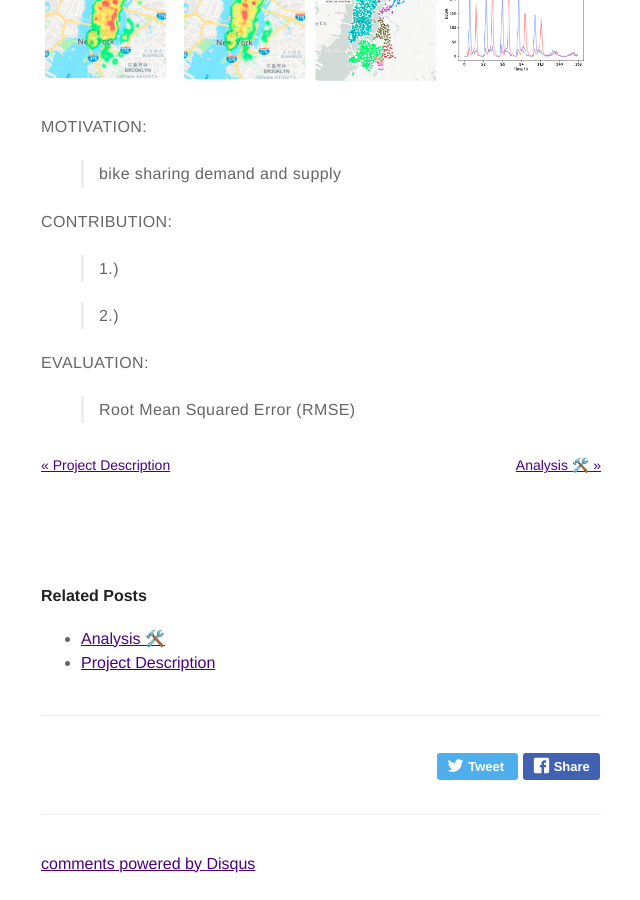
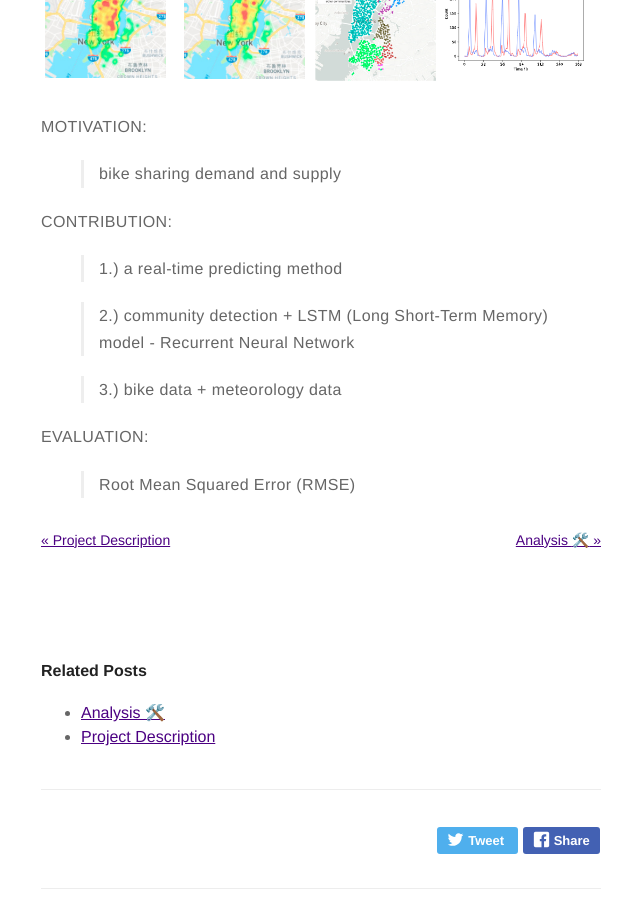
Before and after one commit to dljubenk/dljubenk.github.io, a Jekyll site: the page built from _posts/2019-02-06-literature-study.markdown, in a window 1280 px wide and 900 px high, scrolled down 12774 px. Shown: the whole window, without its empty margins (319-959 px from the left). Built offline with Jekyll 4.4.1, drawn with Linux system fonts in a browser that asks for light colours; emoji names are drawn with the system emoji font; comment, search, counter and statistics services are not loaded.

Commit message:
Update 2019-02-06-literature-study.markdown

```diff
--- a/_posts/2019-02-06-literature-study.markdown
+++ b/_posts/2019-02-06-literature-study.markdown
@@ -312,9 +312,11 @@ MOTIVATION:
 >bike sharing demand and supply
 
 CONTRIBUTION:
-> 1.)
+> 1.) a real-time predicting method
 
-> 2.)
+> 2.) community detection + LSTM (Long Short-Term Memory) model - Recurrent Neural Network
+
+> 3.) bike data + meteorology data
 
 EVALUATION:
 >Root Mean Squared Error (RMSE)
```
